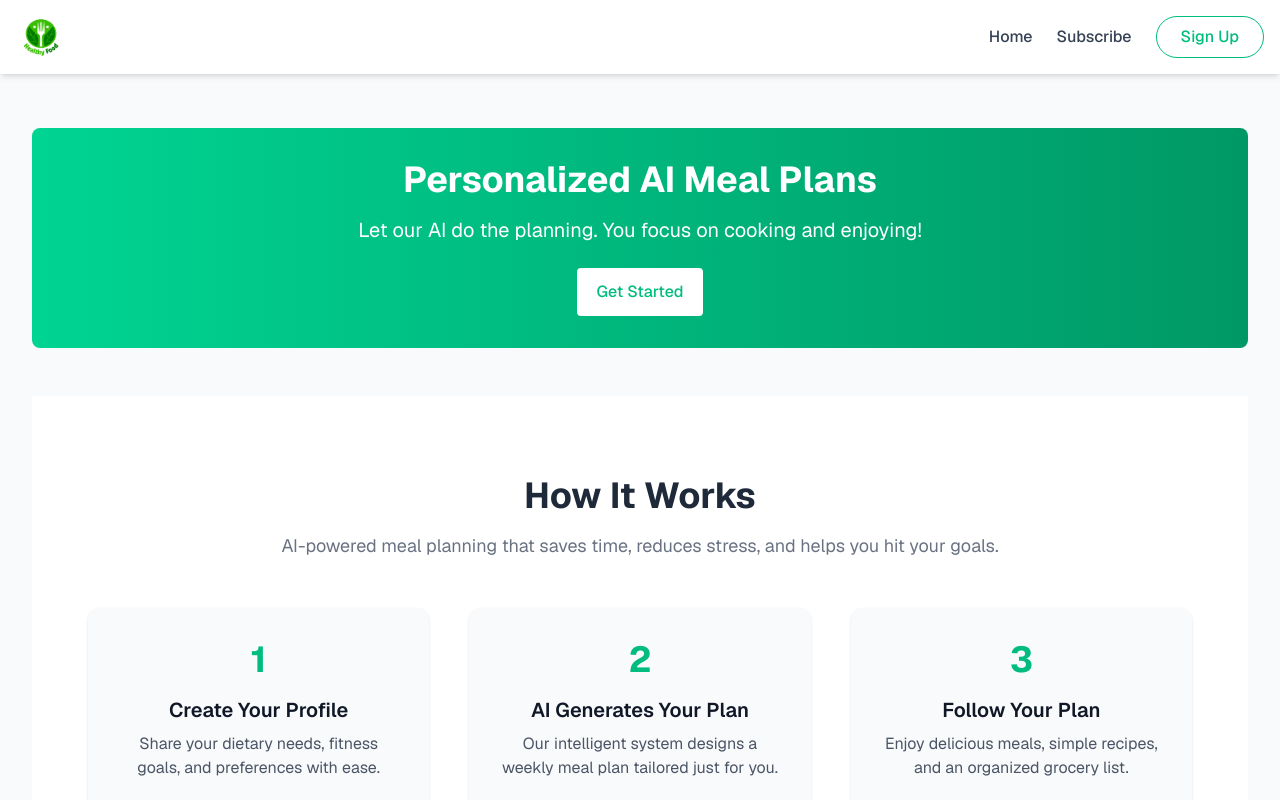
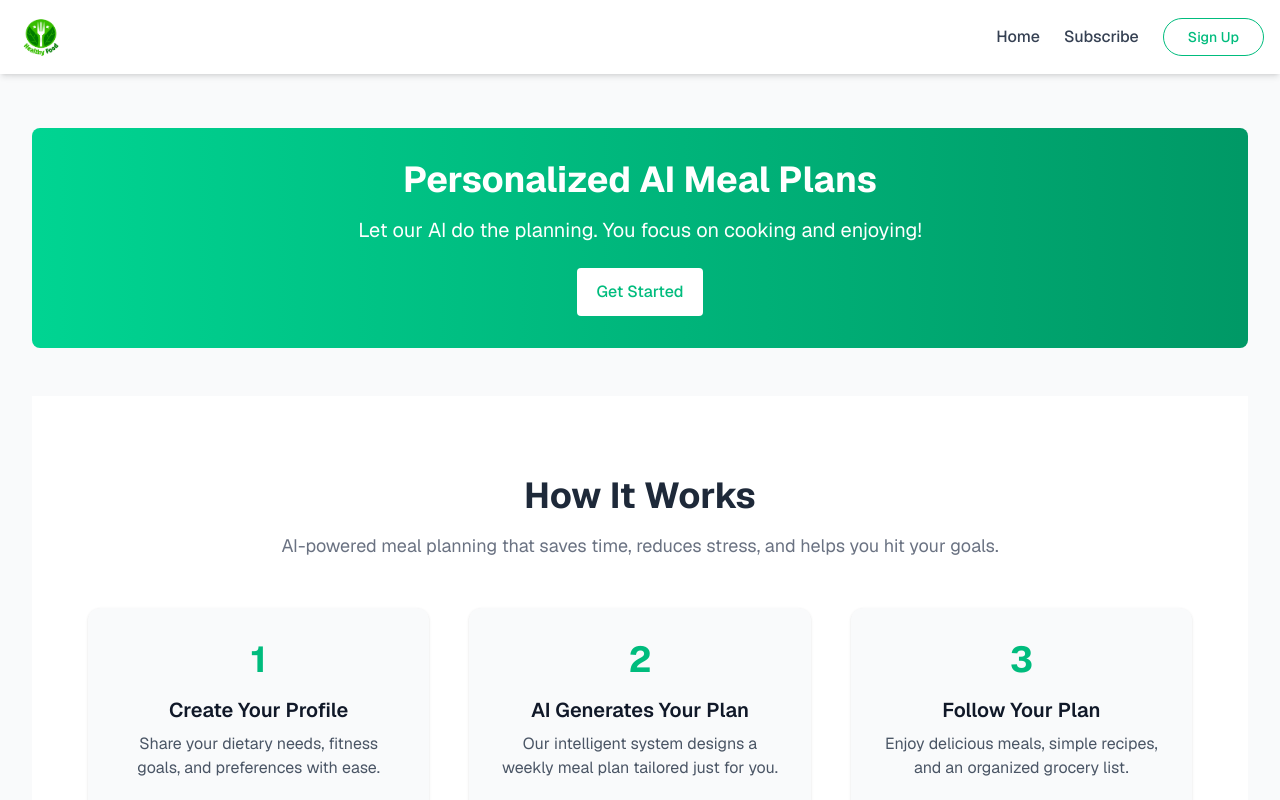
Before and after one commit to KaisenSage/meal-plan-app, a Next.js app: page / in a window 1280 px wide. Shown: the top 800 px of the page. Built offline with nearby package versions, Linux system fonts and the light colour scheme; no server answers.

Commit message:
page styling 1

```diff
--- a/Components/navbar.tsx
+++ b/Components/navbar.tsx
@@ -65,7 +65,7 @@ export default function NavBar() {
 
             {/* Sign Out Button */}
             <SignOutButton>
-              <button className="px-6 py-2 border border-emerald-500 text-emerald-500 font-medium rounded-full hover:bg-emerald-100 transition-all">
+              <button className="px-6 py-2 border border-emerald-500 text-emerald-500 font-medium rounded-full hover:bg-emerald-100 transition-all text-sm">
                 Sign Out
               </button>
             </SignOutButton>
@@ -75,7 +75,7 @@ export default function NavBar() {
             {/* Sign Up Button */}
             <Link
               href="/sign-up"
-              className="px-6 py-2 border border-emerald-500 text-emerald-500 font-medium rounded-full hover:bg-emerald-100 transition-all"
+              className="px-6 py-2 border border-emerald-500 text-emerald-500 font-medium rounded-full hover:bg-emerald-100 transition-all text-sm"
             >
               Sign Up
             </Link>
```
